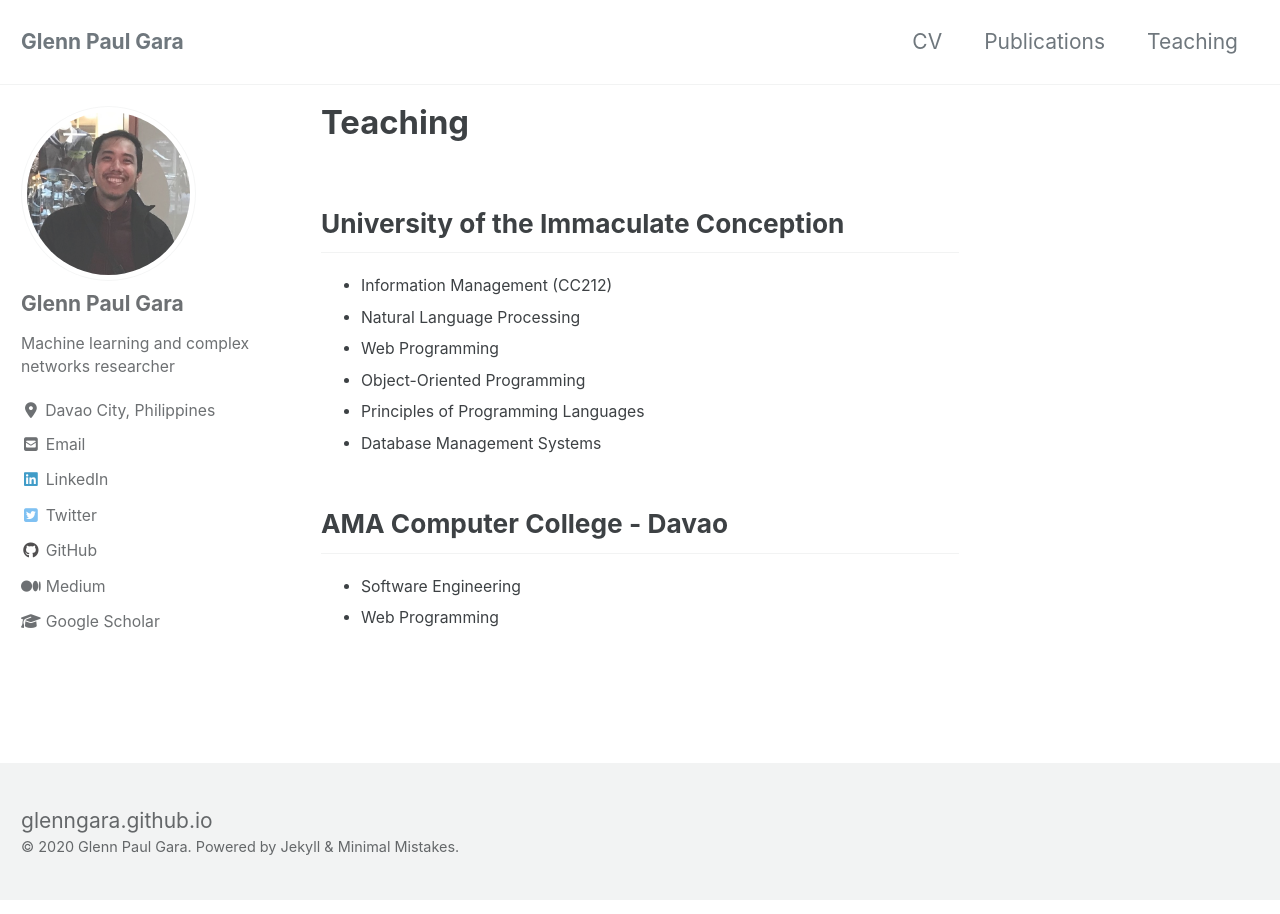
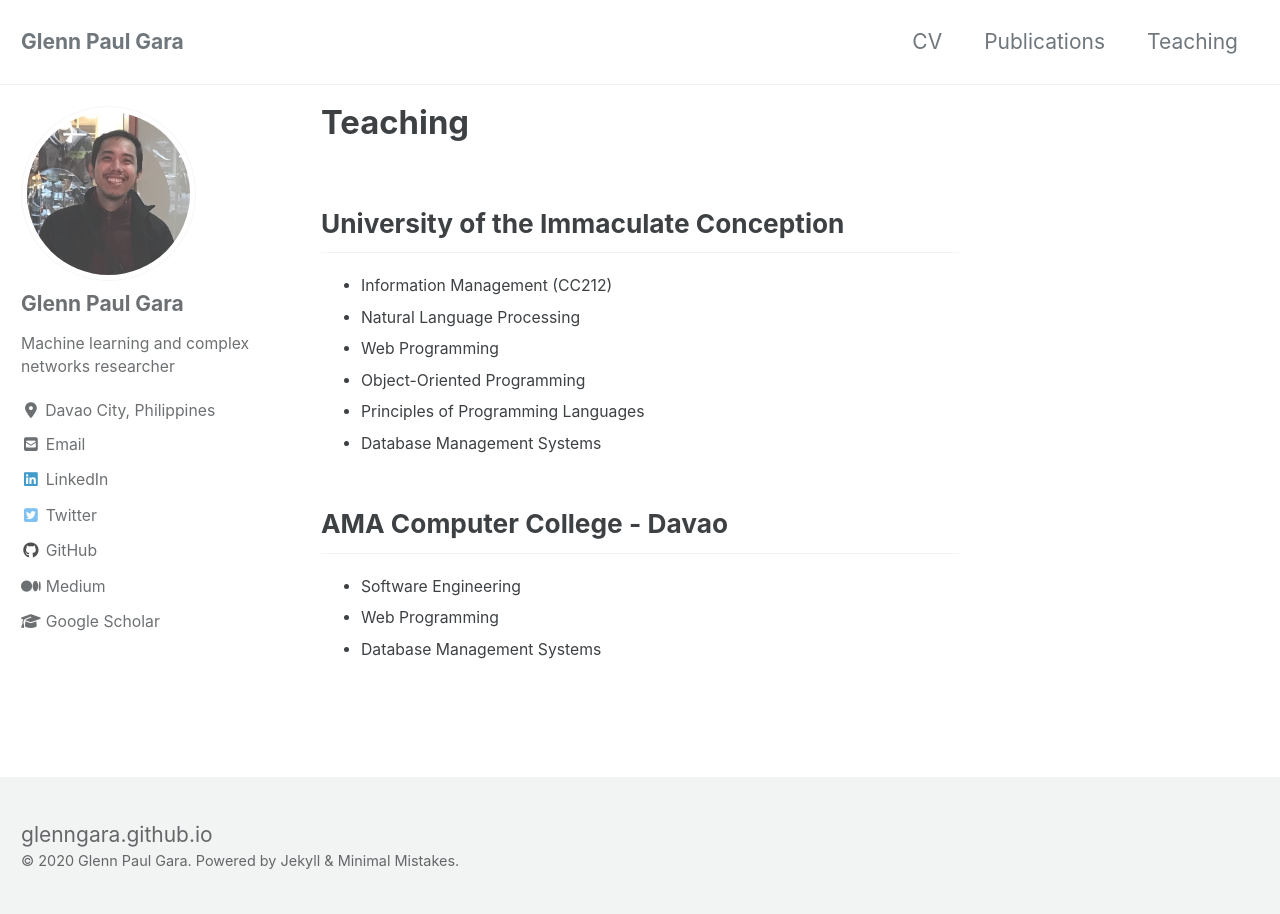
Before and after one commit to glenngara/glenngara.github.io, a Jekyll site: the page built from _pages/teaching.md, in a window 1280 px wide. Built offline with Jekyll 4.4.1, drawn with Linux system fonts in a browser that asks for light colours; cached includes are drawn as plain includes; nearby versions of some CDN libraries.

Commit message:
updated teaching page

```diff
--- a/_pages/teaching.md
+++ b/_pages/teaching.md
@@ -18,3 +18,4 @@ AMA Computer College - Davao
 ------
 * Software Engineering
 * Web Programming
+* Database Management Systems
```
